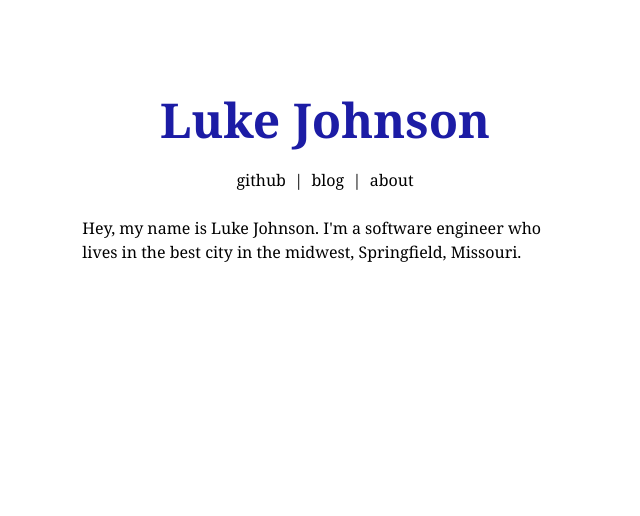
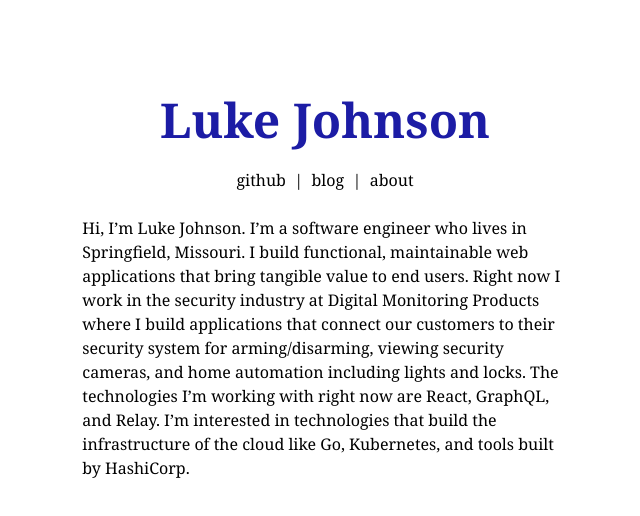
Before and after one commit to lukeedwardjo/lukejo, a React (Create React App) app: page /about in a window 1280 px wide. Shown: the top 516 px of the page, without its empty margins (315-955 px from the left). Built offline with nearby package versions, Linux system fonts and the light colour scheme.

Commit message:
update about

```diff
--- a/src/routes/about.tsx
+++ b/src/routes/about.tsx
@@ -1,8 +1,9 @@
 export default function About() {
   return (
     <div className="flex items-center justify-center mt-6 ml-6 mr-6">
-      Hey, my name is Luke Johnson. I'm a software engineer who lives in the
-      best city in the midwest, Springfield, Missouri.
+      Hi, I’m Luke Johnson. I’m a software engineer who lives in Springfield, Missouri. I build functional, maintainable web applications that bring tangible value to end users. Right now I work in the security industry at Digital Monitoring Products where I build applications that connect our customers to their security system for arming/disarming, viewing security cameras, and home automation including lights and locks.
+
+The technologies I’m working with right now are React, GraphQL, and Relay. I’m interested in technologies that build the infrastructure of the cloud like Go, Kubernetes, and tools built by HashiCorp.
     </div>
   );
 }
```
